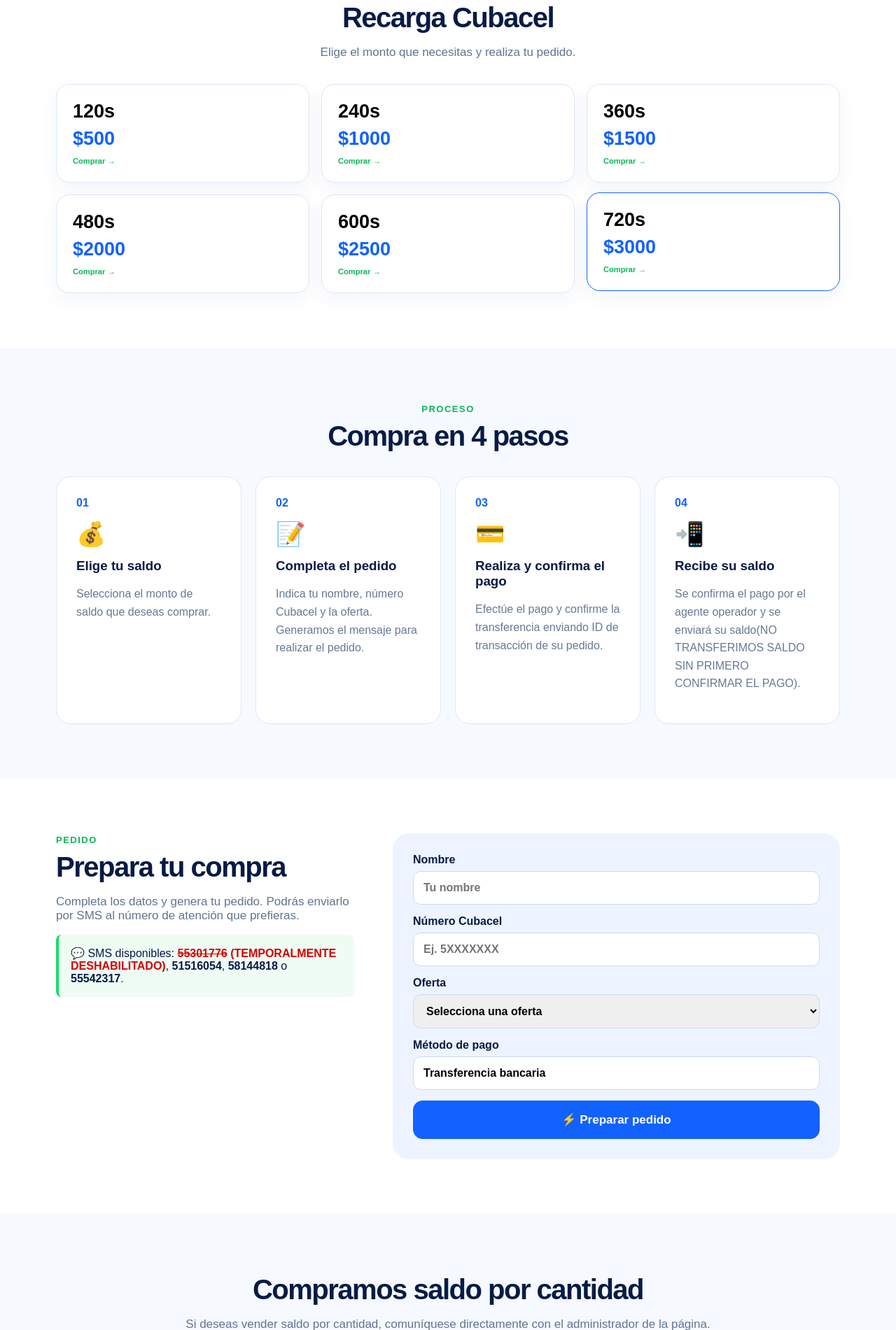
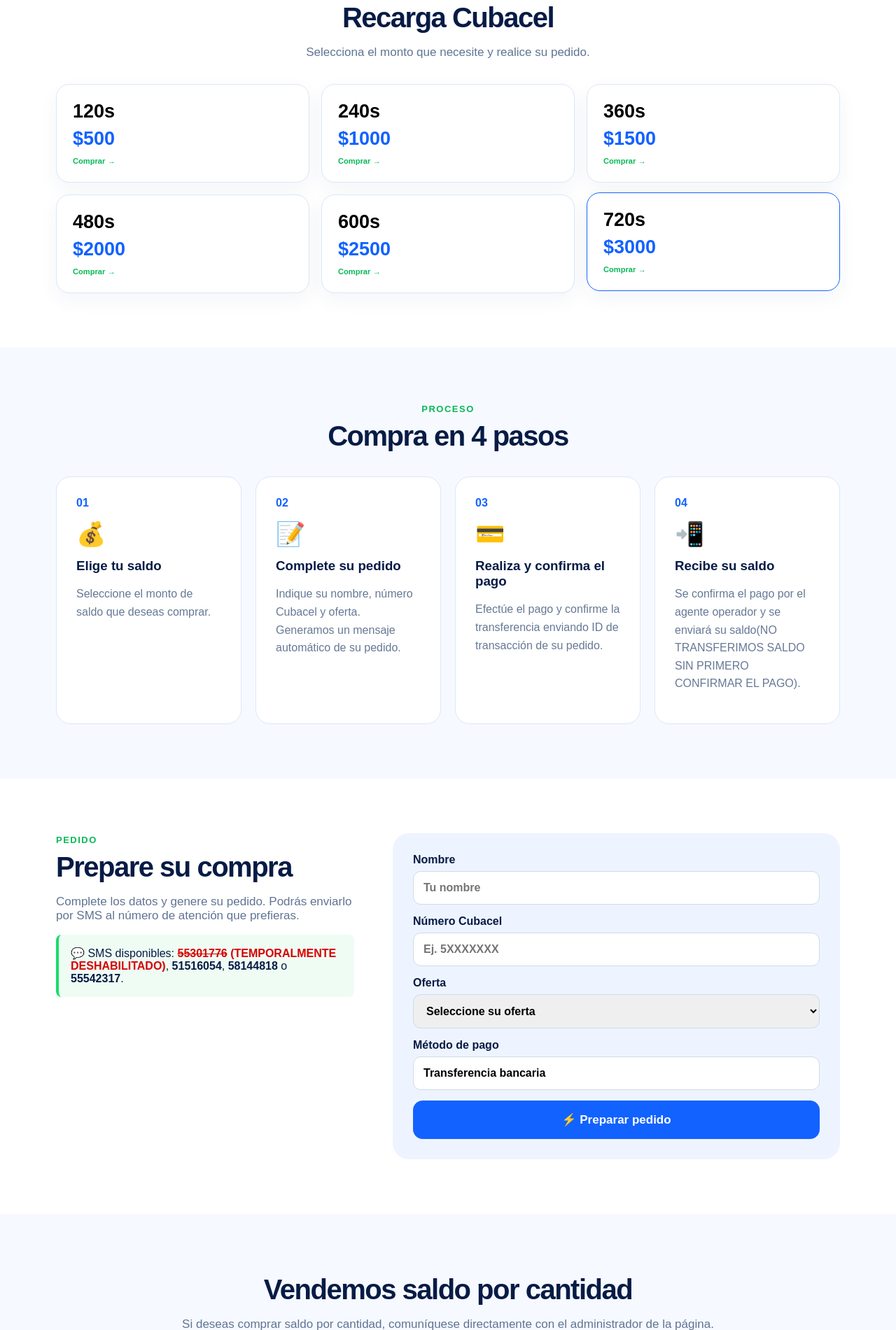
Before and after one commit to daniderkan001-alt/-SALDO-STORE-, a plain HTML site: page index.html in a window 1280 px wide. Shown: the part 899-2800 px from the top of the page at 70% size. Drawn offline with Linux system fonts and the light colour scheme.

Commit message:
Actualizar index.html

```diff
--- a/index.html
+++ b/index.html
@@ -5,9 +5,9 @@
 @media(max-width:760px){.steps[style*="repeat(4,1fr)"]{grid-template-columns:1fr!important}.nav{height:70px}.hamb{display:block}nav{display:none;position:absolute;top:70px;left:0;right:0;background:var(--n);padding:10px 5%;flex-direction:column;align-items:stretch;gap:0}nav.open{display:flex}nav a{padding:14px}.hero{padding:55px 0 35px}.heroGrid,.buyGrid{grid-template-columns:1fr}.phoneArt{height:350px}.actions{flex-direction:column}.actions .btn{width:100%}h1{font-size:47px}.copy{font-size:18px}.quick{grid-template-columns:1fr 1fr;gap:18px}.qi{padding:8px}.qi:nth-child(2){border-right:0}.prices,.steps{grid-template-columns:1fr}.section{padding:60px 0}.title h2,.buyInfo h2{font-size:34px}.contactRow{display:block}.contactRow .btn{width:100%;margin-top:15px}.modal{padding:8px}.box{padding:18px;max-height:92vh;border-radius:18px}.box textarea{min-height:105px;font-size:15px}.sms{grid-template-columns:1fr;gap:7px;margin-top:8px}.sms .btn{min-height:52px;font-size:14px;padding:7px 10px;border-radius:12px}}
 </style></head><body>
 <header><div class="c nav"><a class="brand" href="#inicio"><i>🇨🇺</i>SALDO <em>STORE</em></a><button class="hamb">☰</button><nav id="nav"><a href="#inicio">Inicio</a><a href="#precios">Precios</a><a href="#proceso">Cómo comprar</a><a href="#contacto">Contacto</a><a class="buy" href="#comprar">🛒 Comprar</a></nav></div></header>
-<section class="hero" id="inicio"><div class="c heroGrid"><div><div class="badge">🇨🇺 CUBACEL · ÚNICO OPERADOR</div><h1>Envía saldo de forma <span>rápida y sencilla</span> a tus seres queridos</h1><p class="copy">Selecciona tu monto, completa tu pedido y prepara automáticamente el mensaje para enviarlo por SMS.</p><div class="actions"><a class="btn primary" href="#precios">🛒 Ver precios →</a><a class="btn wa" target="_blank" href="https://wa.me/18565157963?text=Hola%2C%20quiero%20comprar%20saldo%20Cubacel.">💬 WhatsApp →</a></div></div><div class="phoneArt"><div class="orbit"></div><div class="phone"><div><b>🇨🇺</b>Cubacel</div></div></div></div>
+<section class="hero" id="inicio"><div class="c heroGrid"><div><div class="badge">🇨🇺 CUBACEL · ÚNICO OPERADOR</div><h1>Envía saldo de forma <span>rápida y sencilla</span> a sus seres queridos</h1><p class="copy">Seleccione el monto, completa el pedido y se preparará automáticamente el mensaje para enviarlo por SMS/Whatsapp.</p><div class="actions"><a class="btn primary" href="#precios">🛒 Ver precios →</a><a class="btn wa" target="_blank" href="https://wa.me/18565157963?text=Hola%2C%20quiero%20comprar%20saldo%20Cubacel.">💬 WhatsApp →</a></div></div><div class="phoneArt"><div class="orbit"></div><div class="phone"><div><b>🇨🇺</b>Cubacel</div></div></div></div>
 <div class="c quick"><div class="qi">⚡<strong>Rápido</strong><small>y sencillo</small></div><div class="qi">🛡️<strong>100%</strong><small>confiable</small></div><div class="qi">📱<strong>Solo</strong><small>Cubacel</small></div><div class="qi">🎧<strong>Atención</strong><small>por WhatsApp</small></div></div></section>
-<section class="section white" id="precios"><div class="c"><div class="title"><span class="eyebrow">PRECIOS</span><h2>Recarga Cubacel</h2><p>Elige el monto que necesitas y realiza tu pedido.</p></div><div class="prices">
+<section class="section white" id="precios"><div class="c"><div class="title"><span class="eyebrow">PRECIOS</span><h2>Recarga Cubacel</h2><p>Selecciona el monto que necesite y realice su pedido.</p></div><div class="prices">
 <button class="price" data-v="120s — $500"><strong>120s</strong><div class="cost">$500</div><small>Comprar →</small></button>
 <button class="price" data-v="240s — $1000"><strong>240s</strong><div class="cost">$1000</div><small>Comprar →</small></button>
 <button class="price" data-v="360s — $1500"><strong>360s</strong><div class="cost">$1500</div><small>Comprar →</small></button>
@@ -15,9 +15,9 @@
 <button class="price" data-v="600s — $2500"><strong>600s</strong><div class="cost">$2500</div><small>Comprar →</small></button>
 <button class="price featured" data-v="720s — $3000"><strong>720s</strong><div class="cost">$3000</div><small>Comprar →</small></button>
 </div></div></section>
-<section class="section" id="proceso"><div class="c"><div class="title"><span class="eyebrow">PROCESO</span><h2>Compra en 4 pasos</h2></div><div class="steps" style="grid-template-columns:repeat(4,1fr)"><article class="step"><b>01</b><div class="ico">💰</div><h3>Elige tu saldo</h3><p>Selecciona el monto de saldo que deseas comprar.</p></article><article class="step"><b>02</b><div class="ico">📝</div><h3>Completa el pedido</h3><p>Indica tu nombre, número Cubacel y la oferta. Generamos el mensaje para realizar el pedido.</p></article><article class="step"><b>03</b><div class="ico">💳</div><h3>Realiza y confirma el pago</h3><p>Efectúe el pago y confirme la transferencia enviando ID de transacción de su pedido.</p></article><article class="step"><b>04</b><div class="ico">📲</div><h3>Recibe su saldo</h3><p>Se confirma el pago por el agente operador y se enviará su saldo(NO TRANSFERIMOS SALDO SIN PRIMERO CONFIRMAR EL PAGO).</p></article></div></div></section>
-<section class="section white" id="comprar"><div class="c buyGrid"><div class="buyInfo"><span class="eyebrow">PEDIDO</span><h2>Prepara tu compra</h2><p>Completa los datos y genera tu pedido. Podrás enviarlo por SMS al número de atención que prefieras.</p><div class="notice">💬 SMS disponibles: <strong style="color:#d60000;text-decoration:line-through">55301776</strong> <span style="color:#d60000;font-weight:900">(TEMPORALMENTE DESHABILITADO)</span>, <strong>51516054</strong>, <strong>58144818</strong> o <strong>55542317</strong>.</div></div><form class="form" id="form"><label>Nombre<input id="nombre" required placeholder="Tu nombre"></label><label>Número Cubacel<input id="tel" required inputmode="numeric" pattern="[0-9]{8,15}" placeholder="Ej. 5XXXXXXX"></label><label>Oferta<select id="oferta" required>
-<option value="">Selecciona una oferta</option>
+<section class="section" id="proceso"><div class="c"><div class="title"><span class="eyebrow">PROCESO</span><h2>Compra en 4 pasos</h2></div><div class="steps" style="grid-template-columns:repeat(4,1fr)"><article class="step"><b>01</b><div class="ico">💰</div><h3>Elige tu saldo</h3><p>Seleccione el monto de saldo que deseas comprar.</p></article><article class="step"><b>02</b><div class="ico">📝</div><h3>Complete su pedido</h3><p>Indique su nombre, número Cubacel y oferta. Generamos un mensaje automático de su pedido.</p></article><article class="step"><b>03</b><div class="ico">💳</div><h3>Realiza y confirma el pago</h3><p>Efectúe el pago y confirme la transferencia enviando ID de transacción de su pedido.</p></article><article class="step"><b>04</b><div class="ico">📲</div><h3>Recibe su saldo</h3><p>Se confirma el pago por el agente operador y se enviará su saldo(NO TRANSFERIMOS SALDO SIN PRIMERO CONFIRMAR EL PAGO).</p></article></div></div></section>
+<section class="section white" id="comprar"><div class="c buyGrid"><div class="buyInfo"><span class="eyebrow">PEDIDO</span><h2>Prepare su compra</h2><p>Complete los datos y genere su pedido. Podrás enviarlo por SMS al número de atención que prefieras.</p><div class="notice">💬 SMS disponibles: <strong style="color:#d60000;text-decoration:line-through">55301776</strong> <span style="color:#d60000;font-weight:900">(TEMPORALMENTE DESHABILITADO)</span>, <strong>51516054</strong>, <strong>58144818</strong> o <strong>55542317</strong>.</div></div><form class="form" id="form"><label>Nombre<input id="nombre" required placeholder="Tu nombre"></label><label>Número Cubacel<input id="tel" required inputmode="numeric" pattern="[0-9]{8,15}" placeholder="Ej. 5XXXXXXX"></label><label>Oferta<select id="oferta" required>
+<option value="">Seleccione su oferta</option>
 <option>120s — $500</option>
 <option>240s — $1000</option>
 <option>360s — $1500</option>
@@ -29,8 +29,8 @@
 <section class="section" id="compramos-saldo">
   <div class="c">
     <div class="title">
-      <h2>Compramos saldo por cantidad</h2>
-      <p>Si deseas vender saldo por cantidad, comuníquese directamente con el administrador de la página.</p>
+      <h2>Vendemos saldo por cantidad</h2>
+      <p>Si deseas comprar saldo por cantidad, comuníquese directamente con el administrador de la página.</p>
     </div>
     <div style="max-width:700px;margin:auto;text-align:center">
       <a class="btn wa" target="_blank"
@@ -43,7 +43,7 @@
 
 <section class="contact" id="contacto"><div class="c contactRow"><div><span class="eyebrow">CONTACTO</span><h2>¿Necesitas ayuda?</h2><p>Atención directa por WhatsApp.</p></div><a class="btn wa" target="_blank" href="https://wa.me/18565157963?text=Hola%2C%20necesito%20ayuda%20con%20un%20pedido%20de%20saldo%20Cubacel.">📲 +1 (856) 515-7963</a></div></section>
 <footer><div class="c foot"><div class="brand">🇨🇺 SALDO <em>STORE</em></div><span>Venta de saldo Cubacel</span><small>© <span id="year"></span> SALDO STORE</small></div></footer>
-<div class="modal" id="modal"><div class="box"><button class="close" id="close">×</button><h2>Pedido preparado ✅</h2><p>Selecciona el número al que deseas enviar el SMS.</p><textarea id="msg" readonly></textarea><div class="sms">
+<div class="modal" id="modal"><div class="box"><button class="close" id="close">×</button><h2>Pedido preparado ✅</h2><p>Seleccione el número al que desee enviar el SMS.</p><textarea id="msg" readonly></textarea><div class="sms">
 <a id="s1" class="btn primary" aria-disabled="true" style="background:#d60000;opacity:.65;pointer-events:none">SMS → 55301776 (DESHABILITADO)</a>
 <a id="w1" class="btn" aria-disabled="true" style="background:#d60000;color:#fff;opacity:.65;pointer-events:none">WhatsApp → 55301776 (DESHABILITADO)</a>
 <a id="s2" class="btn" style="background:#e9f0ff;color:#1262ff">SMS → 51516054</a>
```
